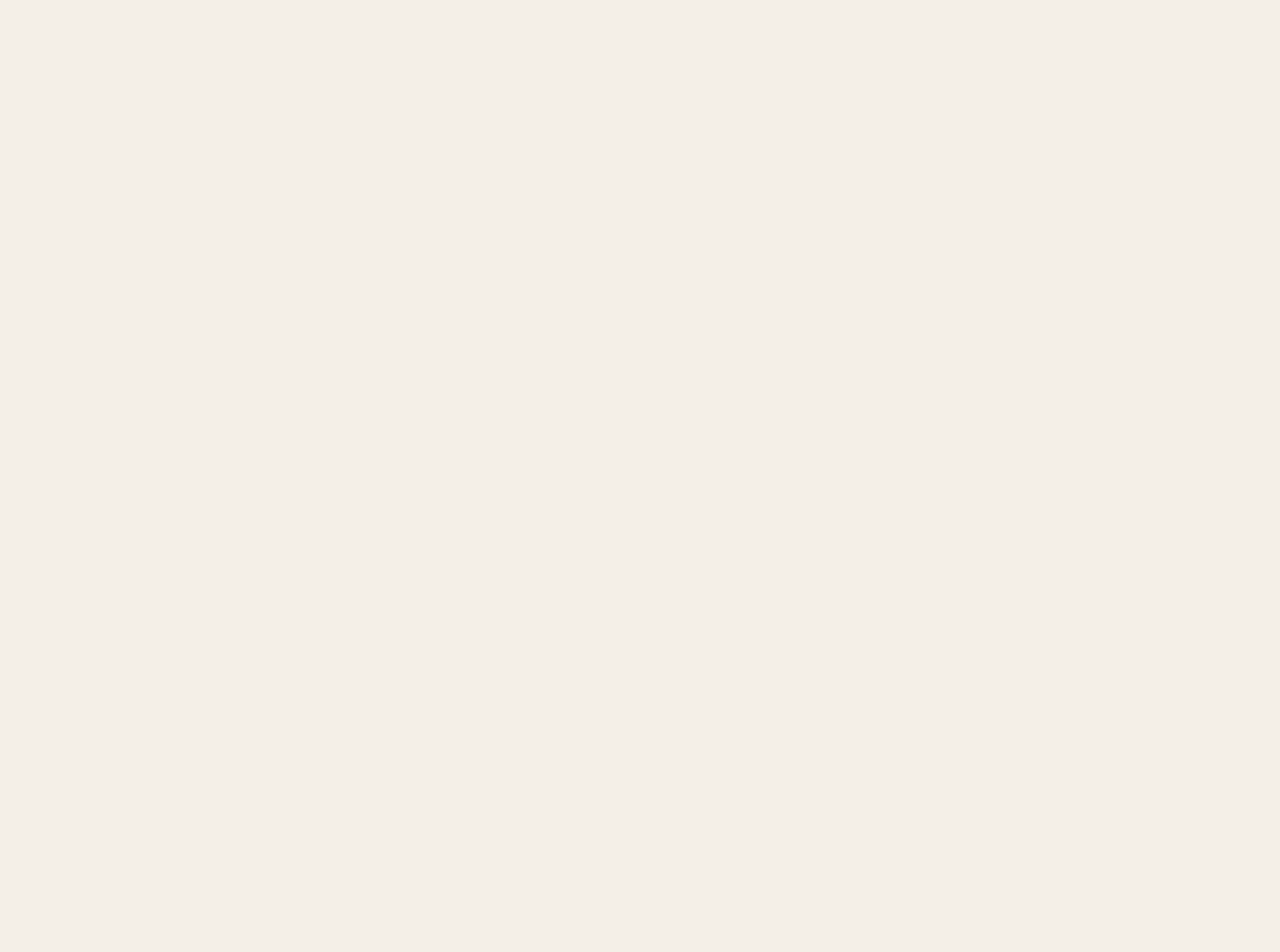
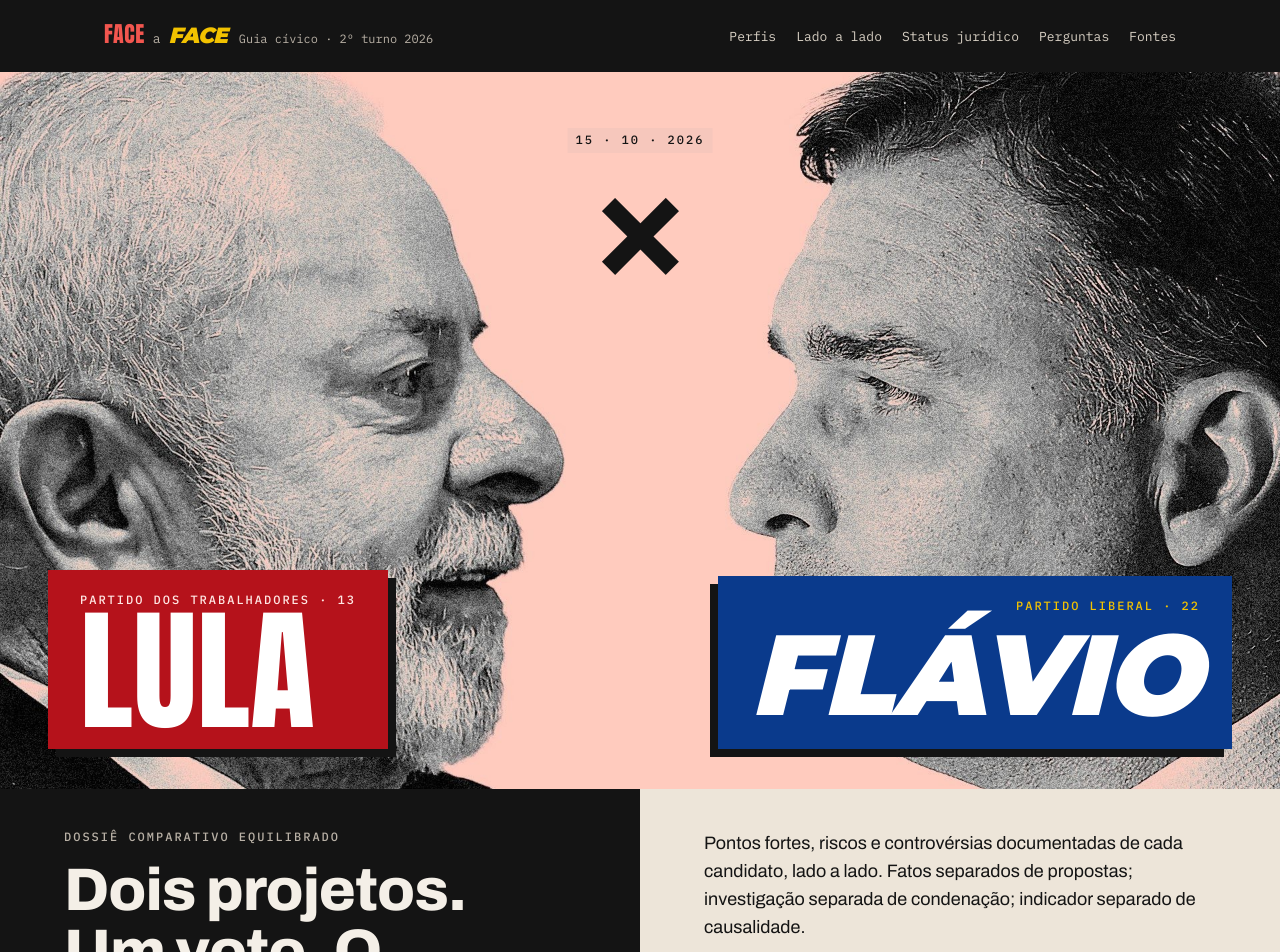
Before and after one commit to dutrathiagodev/landing-page-face-a-face, a Next.js app: page / in a window 1280 px wide. Shown: the top 952 px of the page. Before the commit the page ends 800 px from the top, so only its background shows below. Built offline with nearby package versions, Linux system fonts and the light colour scheme.

Commit message:
feat: adiciona Navbar, Hero e Manifesto no page.tsx

```diff
--- a/src/app/page.tsx
+++ b/src/app/page.tsx
@@ -1,15 +1,21 @@
+import { Header } from "@/components/layout/header";
+import { Hero } from "@/components/sections/hero/hero";
+import { Manifesto } from "@/components/sections/manifesto/manifesto";
+
 export default function Home() {
   return (
+    <>
+      <Header />
       <main className="flex-1">
-      {/* Navbar: components/layout/header.tsx */}
-      {/* Hero */}
-      {/* Manifesto */}
+        <Hero />
+        <Manifesto />
         {/* Perfis */}
         {/* Lado a lado */}
         {/* Status jurídico */}
         {/* Perguntas */}
         {/* GoldenRule */}
+      </main>
       {/* Footer: components/layout/footer.tsx */}
-    </main>
+    </>
   );
 }
```
Lines whose indentation alone changed are shown as unchanged.
